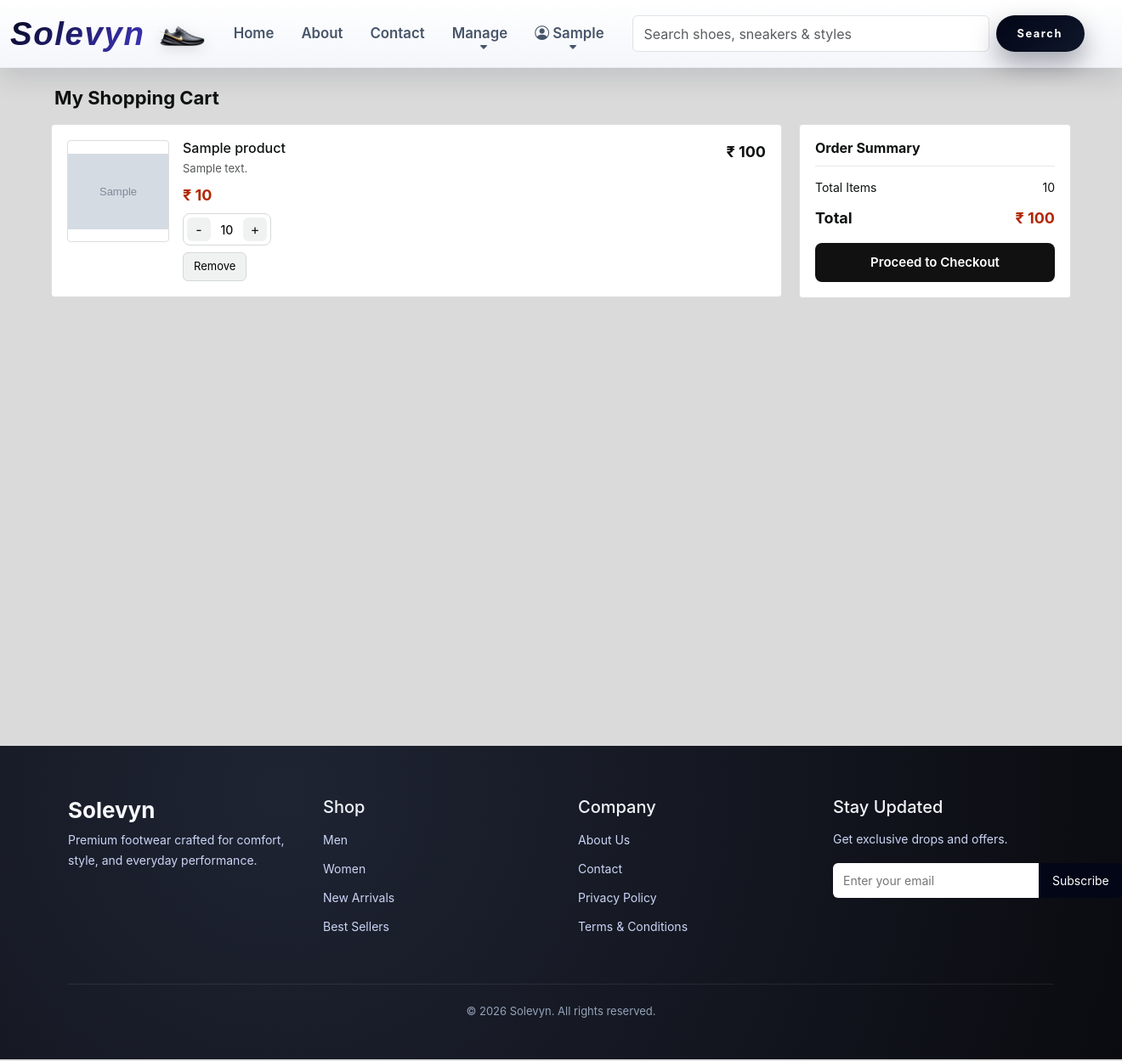
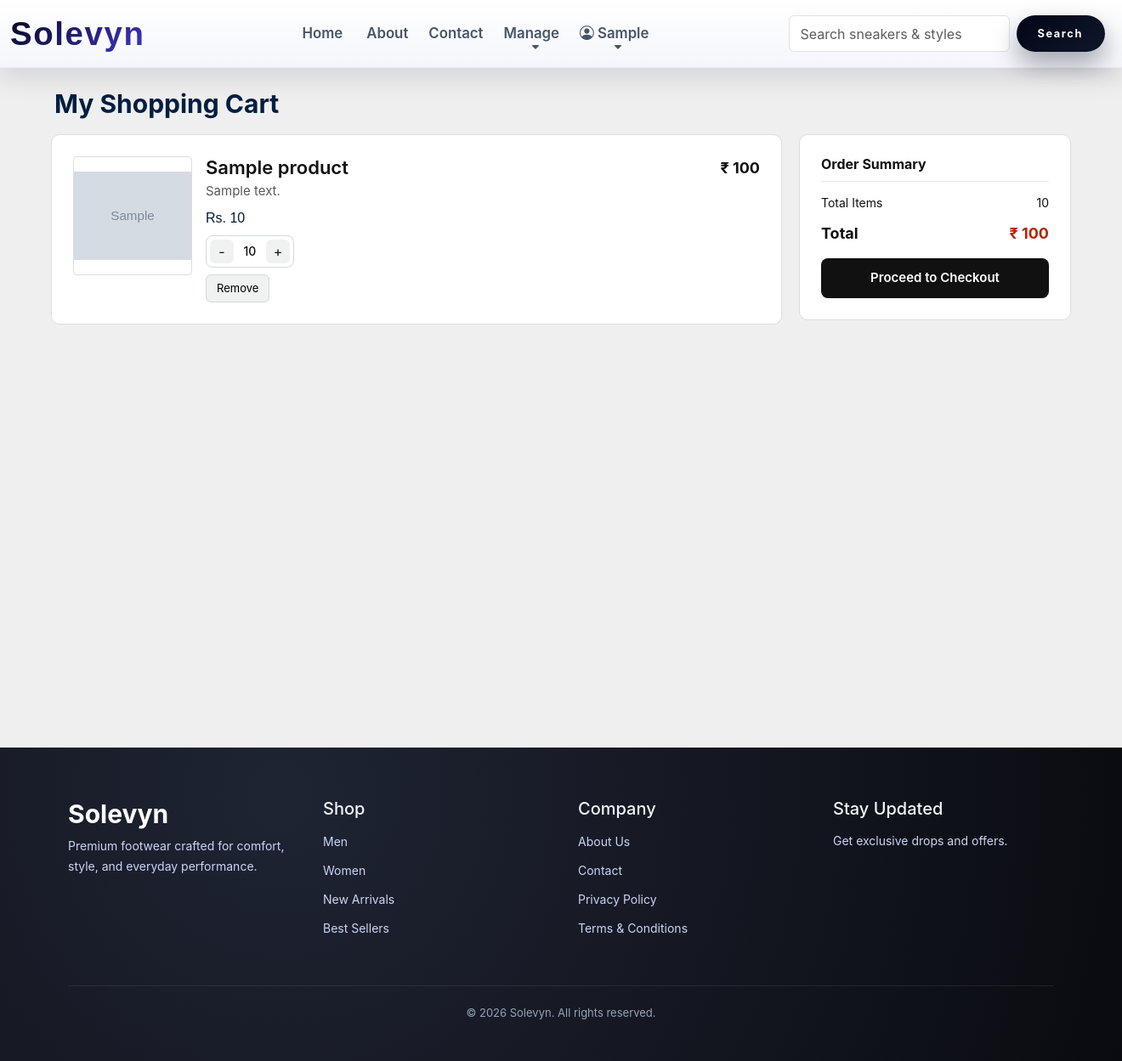
Before and after one commit to thaiyalnath-b/Django-Ecommerce, a Django app: page /cart/ in a window 1320 px wide. Shown: the whole page at 85% size. Run offline with Django 5.2, Linux system fonts and the light colour scheme; a user stored in the database is signed in; tables that the repository leaves empty hold one stand-in row (values such as "Sample post"); grey boxes marked "Sample" are stand-in pictures.

Commit message:
maybe last commit

```diff
--- a/Eshop/static/css/styles.css
+++ b/Eshop/static/css/styles.css
@@ -7,7 +7,7 @@
 
 /* body */
 body {
-    padding: 78px 0 0 0;
+    padding: 58px 0 0 0;
     font-family: 'Inter', sans-serif;
     background-color: #cfcfcf;
 }
@@ -634,7 +634,7 @@ body {
     padding: 6px 0;
 
     .img {
-        width: 3.4rem;
+        width: 3.2rem;
         transition: transform 0.35s ease;
         filter: drop-shadow(0 4px 8px rgba(0, 0, 0, 0.12));
 
@@ -645,7 +645,7 @@ body {
 
     .navbar-brand {
         font-family: 'Poppins', sans-serif;
-        font-style: italic;
+        /* font-style: italic; */
         font-weight: 900;
         font-size: 2.4rem;
         letter-spacing: 1.6px;
@@ -770,7 +770,7 @@ body {
     }
 
     .searchbutton input.form-control {
-        width: 420px;
+        max-width: 260px;
     }
 
     @media (max-width: 992px) {
@@ -801,9 +801,9 @@ body {
     }
 
     h3 {
-        font-size: 26px;
+        font-size: 30px;
         font-weight: 700;
-        color: #f8fafc;
+        color: #ffffff;
     }
 
     h5 {
@@ -935,7 +935,10 @@ body {
         }
 
         .card-price {
+            font-family: 'Montserrat', sans-serif;
             color: rgb(2, 46, 92);
+            font-weight: 700;
+            font-size: 18px;
         }
 
         .staff-stock {
@@ -1111,18 +1114,19 @@ body {
 
 /* Cart Page */
 #cartpage {
-    background: #dadada;
+    background: #efefef;
     min-height: 100vh;
     padding: 24px 0;
+    margin-top: 22px;
 
     .cart {
         max-width: 1200px;
         margin: auto;
 
         .cart-title {
-            font-size: 22px;
+            font-size: 30px;
             font-weight: 700;
-            color: #0f1111;
+            color: #001e41;
             margin-bottom: 18px;
             padding-left: 4px;
         }
@@ -1137,19 +1141,19 @@ body {
         .cart-item {
             grid-column: 1 / 2;
             display: grid;
-            grid-template-columns: 120px 1fr 120px;
+            grid-template-columns: 140px 1fr 120px;
             gap: 16px;
-            padding: 18px;
+            padding: 25px;
             background: #fff;
             border: 1px solid #ddd;
-            border-radius: 4px;
+            border-radius: 10px;
             align-items: flex-start;
             margin-bottom: 12px;
         }
 
         .cart-image {
-            width: 120px;
-            height: 120px;
+            width: 140px;
+            height: 140px;
             border: 1px solid #ddd;
             border-radius: 4px;
             background: #fff;
@@ -1166,22 +1170,23 @@ body {
 
         .cart-details {
             .cart-product-title {
+                font-size: 22px;
+                font-weight: 600;
+                color: #0f1011;
+                margin-bottom: 4px;
+            }
+
+            .cart-desc {
+                font-size: 15px;
+                color: #565959;
+                margin-bottom: 8px;
+            }
+
+            .cart-price {
+                font-family: 'Montserrat', sans-serif;
                 font-size: 16px;
                 font-weight: 500;
-                color: #0f1111;
-                margin-bottom: 4px;
-            }
-
-            .cart-desc {
-                font-size: 13px;
-                color: #565959;
-                margin-bottom: 8px;
-            }
-
-            .cart-price {
-                font-size: 18px;
-                font-weight: 700;
-                color: #b12704;
+                color: #041d34;
                 margin-bottom: 8px;
             }
 
@@ -1275,8 +1280,8 @@ body {
             top: 90px;
             background: #fff;
             border: 1px solid #ddd;
-            border-radius: 4px;
-            padding: 18px;
+            border-radius: 10px;
+            padding: 25px;
             height: fit-content;
 
             .summary-title {
@@ -1441,9 +1446,8 @@ body {
 /* Carousel */
 #carouselExample {
     .caritem {
-
         img {
-            aspect-ratio: 16/5.9;
+            aspect-ratio: 16/6.1;
             width: 100vw;
         }
     }
@@ -1521,8 +1525,9 @@ body {
 
 /* Carousel Images List */
 .carousel-section {
+    margin-top: 20px;
     padding: 2rem;
-    min-height: 84.4vh;
+    min-height: 89.2vh;
     background-color: #d5d5d5;
 
     h3 {
@@ -1879,7 +1884,8 @@ body {
 
 /* CRUD Operations */
 .crud {
-    background-color: #cfcfcf;
+    background-color: #efefef;
+    margin-top: 20px;
 
     .btn {
         background-color: #030a29;
@@ -2962,7 +2968,7 @@ body {
 }
 
 .sv-hero {
-    min-height: 89.2vh;
+    min-height: 91.9vh;
     display: flex;
     align-items: center;
     justify-content: center;
@@ -3277,7 +3283,7 @@ body {
 }
 
 .fw-contact-hero {
-    min-height: 89.2vh;
+    min-height: 91.9vh;
     display: flex;
     align-items: center;
     justify-content: center;
--- a/Eshop/templates/authentication/pwd_reset/set_new_password.html
+++ b/Eshop/templates/authentication/pwd_reset/set_new_password.html
@@ -3,6 +3,9 @@
 <section class="set-password-page">
     <div class="container">
         <h2>Set New Password</h2>
+        <div class="error text-danger">
+            {{error}}
+        </div>
         <form method="post">
             {% csrf_token %}
             {% for field in form %}
--- a/Eshop/templates/base/includes/footer.html
+++ b/Eshop/templates/base/includes/footer.html
@@ -30,10 +30,6 @@
             <div class="footer-newsletter">
                 <h5>Stay Updated</h5>
                 <p>Get exclusive drops and offers.</p>
-                <form>
-                    <input type="email" placeholder="Enter your email">
-                    <button type="submit">Subscribe</button>
-                </form>
             </div>
 
         </div>
--- a/Eshop/templates/base/includes/header.html
+++ b/Eshop/templates/base/includes/header.html
@@ -7,7 +7,6 @@
                 <a class="navbar-brand d-flex align-items-center" href="{% url 'home_page' %}">
                     Solevyn
                 </a>
-                <img src="{% static 'images/sole.ico' %}" alt="FlashWorld" class="img mt-2">
             </div>
 
             <button class="navbar-toggler" type="button" data-bs-toggle="collapse"
@@ -24,18 +23,18 @@
                             href="{% url 'home_page' %}">Home</a>
                     </li>
 
-                    <li class="nav-item mx-2">
+                    <li class="nav-item mx-1">
                         <a class="nav-link {% if current_page == 'about' %}active{% endif %}"
                             href="{% url 'about_page' %}">About</a>
                     </li>
 
-                    <li class="nav-item mx-2">
+                    <li class="nav-item mx-1">
                         <a class="nav-link {% if current_page == 'contact' %}active{% endif %}"
                             href="{% url 'contact_page' %}">Contact</a>
                     </li>
 
                     {% if user.is_staff %}
-                    <li class="nav-item mx-2 dropdown">
+                    <li class="nav-item mx-1 dropdown">
                         <a class="nav-link dropdown-toggle" href="#" role="button" data-bs-toggle="dropdown"
                             aria-expanded="false">
                             Manage
@@ -49,7 +48,7 @@
                         </ul>
                     </li>
                     {% endif %}
-                    <li class="nav-item mx-2 dropdown">
+                    <li class="nav-item mx-1 dropdown">
                         <a class="nav-link dropdown-toggle" href="#" role="button" data-bs-toggle="dropdown"
                             aria-expanded="false">
                             <i class="bi bi-person-circle"></i>
@@ -73,13 +72,12 @@
                             {% endif %}
                         </ul>
                     </li>
-
                 </ul>
 
-                <div class="searchbutton me-4">
+                <div class="searchbutton">
                     <form class="d-flex me-2" role="search" method="get" action="{% url 'search_products' %}">
                         <input name="query_text" value="{{ query }}" class="form-control me-2" type="search"
-                            placeholder="Search shoes, sneakers & styles" aria-label="Search">
+                            placeholder="Search sneakers & styles" aria-label="Search">
                         <button class="btn ps-4" type="submit">Search</button>
                     </form>
                 </div>
--- a/Eshop/templates/cart/cart.html
+++ b/Eshop/templates/cart/cart.html
@@ -25,7 +25,7 @@
                     </p>
 
                     <div class="cart-price">
-                        ₹ {{ item.product.price }}
+                        Rs. {{ item.product.price }}
                     </div>
 
                     <div class="cart-actions">
--- a/Eshop/templates/products/includes/ProductCard.html
+++ b/Eshop/templates/products/includes/ProductCard.html
@@ -19,7 +19,7 @@
             <a href="{% url 'product_details' product.pk %}">
                 <h5 class="card-title">{{product.title|truncatechars:26}}</h5>
                 <p class="card-text">{{product.desc|truncatechars:70}}</p>
-                <h4 class="card-price">&#8377; {{product.price}}</h4>
+                <h4 class="card-price">Rs. {{product.price}}</h4>
             </a>
 
             {% if user.is_staff %}
```
Also changed, not shown: Eshop/authentication/views.py (+7 -1 lines).
